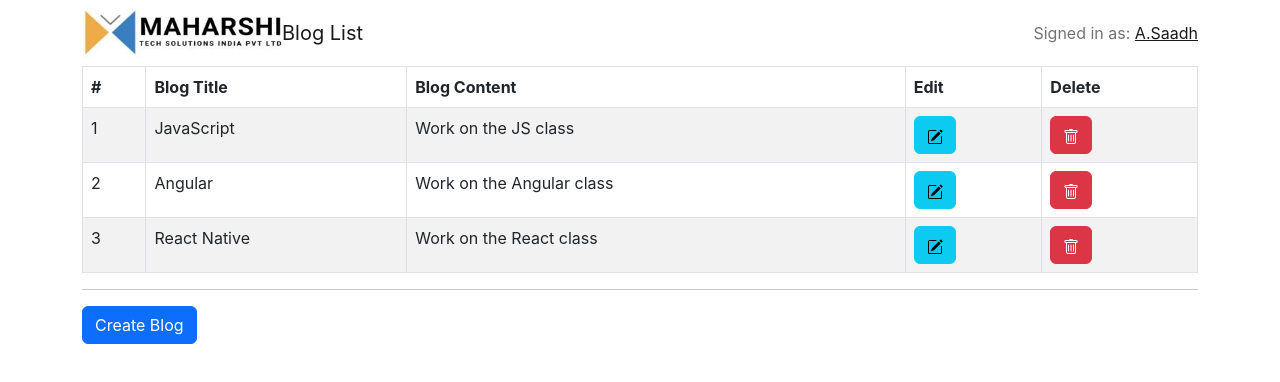
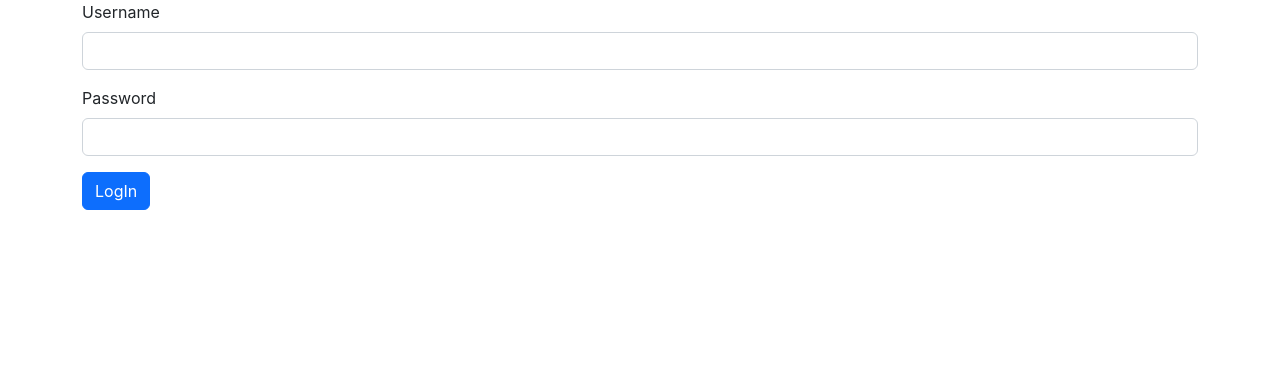
Before and after one commit to ravimarici/saadh_assessment_react_app, a React (Create React App) app: page / in a window 1280 px wide. Shown: the top 382 px of the page. Built offline with nearby package versions, Linux system fonts and the light colour scheme.

Commit message:
1. Created Separate Navigation Component. 2. Created Login Functionality.

```diff
--- a/src/App.js
+++ b/src/App.js
@@ -1,5 +1,6 @@
 import { BrowserRouter as Router, Routes, Route} from "react-router-dom";
 import Home from "./Components/Home";
+import SignIn from "./Components/SignIn";
 
 function App() {
 
@@ -7,7 +8,8 @@ function App() {
     <div>
     <Router>
         <Routes>
-          <Route path="/" element={<Home/>} />
+          <Route path="/home" element={<Home/>} />
+          <Route path="/" element={<SignIn/>} />
         </Routes>
     </Router>
     </div>
--- a/src/Components/Home.js
+++ b/src/Components/Home.js
@@ -1,57 +1,57 @@
-import React,{ useState }  from 'react'
+import React, { useState, useEffect } from "react";
 import Button from "react-bootstrap/Button";
 import Modal from "react-bootstrap/Modal";
 import Container from "react-bootstrap/Container";
 import Form from "react-bootstrap/Form";
-import Navbar from 'react-bootstrap/Navbar';
-import Image from 'react-bootstrap/Image'
-import Table from 'react-bootstrap/Table';
+import Table from "react-bootstrap/Table";
 import { BsPencilSquare, BsTrash } from "react-icons/bs";
+import Navigation from "./Navigation";
+
+// getting the values of local storage
+const getDatafromLS = () => {
+  const data = localStorage.getItem("blogs");
+  if (data) {
+    return JSON.parse(data);
+  } else {
+    return [];
+  }
+};
 
 /**This is Home Page Component  */
 function Home() {
-  const [blogs, setBlogs] = useState([])
+  const [blogs, setBlogs] = useState(getDatafromLS());
   const [show, setShow] = useState(false);
 
-
-  const [blogTitle, setBlogTitle] = useState();
-  const [blogContent, setBlogContent] = useState();
+  const [title, setTitle] = useState("");
+  const [content, setContent] = useState("");
   const [blogShow, setBlogShow] = useState(false);
   const handleClose = () => setShow(false);
   const handleShow = () => setShow(true);
   const handleViewShow = () => setBlogShow(true);
-  const handleViewClose = () => setBlogShow(false)
+  const handleViewClose = () => setBlogShow(false);
 
   /**This method is to create a Blog and save in localstorage */
   const createBlog = (e) => {
-    console.log(blogTitle);
-    console.log(blogContent);
-    let blogValue = {
-      "blogid": Math.floor(Math.random() * 100) + 1,
-      blogTitle,
-      blogContent
-    }
-    setBlogs([...blogs,blogValue]);
-    localStorage.setItem("blogs",JSON.stringify(blogs));
+    let blog = {
+      blogid: Math.floor(Math.random() * 100) + 1,
+      title,
+      content,
+    };
+    setBlogs([...blogs, blog]);
+    setTitle("");
+    setContent("");
+  };
 
-    setBlogTitle('');
-    setBlogContent('');
-  }
+  // saving data to local storage
+  useEffect(() => {
+    localStorage.setItem("blogs", JSON.stringify(blogs));
+  }, [blogs]);
 
   return (
     <div>
       <Container>
-        { /* Header */}
-        <Navbar>
-          <Image src='/Images/logo.png' alt='logo' height={50} width={200}/>
-        <Navbar.Brand href="">Blog List</Navbar.Brand>
-        <Navbar.Toggle />
-        <Navbar.Collapse className="justify-content-end">
-          <Navbar.Text>
-            Signed in as: <a href="#login">A.Saadh</a>
-          </Navbar.Text>
-        </Navbar.Collapse>
-    </Navbar>
+        {/** This is for Navigation  */}
+        <Navigation />
 
         {/* Table */}
 
@@ -70,24 +70,47 @@ function Home() {
               <td>1</td>
               <td>JavaScript</td>
               <td>Work on the JS class</td>
-          <td><Button variant="info" onClick={handleViewShow}><BsPencilSquare/></Button></td>
-          <td><Button variant="danger"><BsTrash/></Button></td>
+              <td>
+                <Button variant="info" onClick={handleViewShow}>
+                  <BsPencilSquare />
+                </Button>
+              </td>
+              <td>
+                <Button variant="danger">
+                  <BsTrash />
+                </Button>
+              </td>
             </tr>
             <tr>
               <td>2</td>
               <td>Angular</td>
               <td>Work on the Angular class</td>
-          <td><Button variant="info" onClick={handleViewShow}><BsPencilSquare/></Button></td>
-          <td><Button variant="danger"><BsTrash/></Button></td>
+              <td>
+                <Button variant="info" onClick={handleViewShow}>
+                  <BsPencilSquare />
+                </Button>
+              </td>
+              <td>
+                <Button variant="danger">
+                  <BsTrash />
+                </Button>
+              </td>
             </tr>
             <tr>
               <td>3</td>
               <td>React Native</td>
               <td>Work on the React class</td>
-          <td><Button variant="info" onClick={handleViewShow}><BsPencilSquare/></Button></td>
-          <td><Button variant="danger"><BsTrash/></Button></td>
+              <td>
+                <Button variant="info" onClick={handleViewShow}>
+                  <BsPencilSquare />
+                </Button>
+              </td>
+              <td>
+                <Button variant="danger">
+                  <BsTrash />
+                </Button>
+              </td>
             </tr>
-
           </tbody>
         </Table>
 
@@ -117,8 +140,8 @@ function Home() {
                   type="text"
                   autoFocus
                   name="title"
-                  value={blogTitle}
-                  onChange={(e) => setBlogTitle(e.target.value)}
+                  value={title}
+                  onChange={(e) => setTitle(e.target.value)}
                 />
               </Form.Group>
 
@@ -132,8 +155,8 @@ function Home() {
                   as="textarea"
                   rows={3}
                   name="content"
-                  value={blogContent}
-                  onChange={(e) => setBlogContent(e.target.value)}
+                  value={content}
+                  onChange={(e) => setContent(e.target.value)}
                 />
               </Form.Group>
               <Modal.Footer>
@@ -141,7 +164,11 @@ function Home() {
                   Close
                 </Button>
 
-                <Button variant="primary" onClick={(e) => createBlog()}>
+                <Button
+                  id="create"
+                  variant="primary"
+                  onSubmit={(e) => createBlog()}
+                >
                   Create
                 </Button>
               </Modal.Footer>
@@ -162,9 +189,12 @@ function Home() {
           </Modal.Header>
           <Modal.Body>
             <Form>
-              <Form.Group className="mb-3" controlId="exampleForm.ControlInput1">
+              <Form.Group
+                className="mb-3"
+                controlId="exampleForm.ControlInput1"
+              >
                 <Form.Label>Blog Title</Form.Label>
-                <Form.Control type="text" autoFocus  />
+                <Form.Control type="text" autoFocus />
               </Form.Group>
               <Form.Group
                 className="mb-3"
@@ -184,7 +214,7 @@ function Home() {
         </Modal>
       </Container>
     </div>
-  )
+  );
 }
 
-export default Home
+export default Home;
--- a/src/Components/Navigation.js
+++ b/src/Components/Navigation.js
@@ -0,0 +1,28 @@
+import React from 'react'
+import Navbar from 'react-bootstrap/Navbar'
+import Image from 'react-bootstrap/Image'
+
+function Navigation() {
+
+  const handleClick = () => {
+    localStorage.clear();
+    window.location.reload();
+  }
+  return (
+    <div>
+         { /* Header */ }
+        <Navbar>
+          <Image src='/Images/logo.png' alt='logo' height={50} width={200}/>
+        <Navbar.Brand href="">Blog List</Navbar.Brand>
+        <Navbar.Toggle />
+        <Navbar.Collapse className="justify-content-end">
+          <Navbar.Text>
+            Signed in as: <a href="/" onClick={handleClick}>{localStorage.getItem("username")}</a>
+          </Navbar.Text>
+        </Navbar.Collapse>
+    </Navbar>
+    </div>
+  )
+}
+
+export default Navigation
--- /dev/null
+++ b/src/Components/SignIn.js
@@ -0,0 +1,67 @@
+import Button from "react-bootstrap/Button";
+import React, { useState } from "react";
+import Container from "react-bootstrap/Container";
+import Form from "react-bootstrap/Form";
+import { useNavigate } from "react-router-dom";
+import Home from "./Home";
+
+function SignIn() {
+  const navigate = useNavigate();
+  const [validated, setValidated] = useState(false);
+  const [username, setUsername] = useState("");
+  const [password, setPassword] = useState("");
+
+  const localStorageUser = localStorage.getItem("username");
+  const localStoragePass = localStorage.getItem("password");
+
+  const handleSubmit = () => {
+    if (username !== "" && password !== "") {
+      localStorage.setItem("username", username);
+      localStorage.setItem("password", password);
+      navigate("/home");
+    }else{
+      setValidated(true)
+    }
+  };
+
+  return (
+    <div>
+      <Container>
+        {localStorageUser && localStoragePass ? (
+          <Home />
+        ) : (
+          <Form noValidate validated={validated}>
+            <Form.Group className="mb-3" controlId="exampleForm.ControlInput1">
+              <Form.Label>Username</Form.Label>
+              <Form.Control
+                type="text"
+                onChange={(e) => setUsername(e.target.value)}
+                required
+              />
+              <Form.Control.Feedback type="invalid">
+                Username is required
+              </Form.Control.Feedback>
+            </Form.Group>
+
+            <Form.Group className="mb-3" controlId="exampleForm.ControlInput2">
+              <Form.Label>Password</Form.Label>
+              <Form.Control
+                type="password"
+                onChange={(e) => setPassword(e.target.value)}
+                required
+              />
+              <Form.Control.Feedback type="invalid">
+                Password is required
+              </Form.Control.Feedback>
+            </Form.Group>
+            <Button variant="primary" onClick={handleSubmit}>
+              LogIn
+            </Button>
+          </Form>
+        )}
+      </Container>
+    </div>
+  );
+}
+
+export default SignIn;
```
Lines whose indentation alone changed are shown as unchanged.
